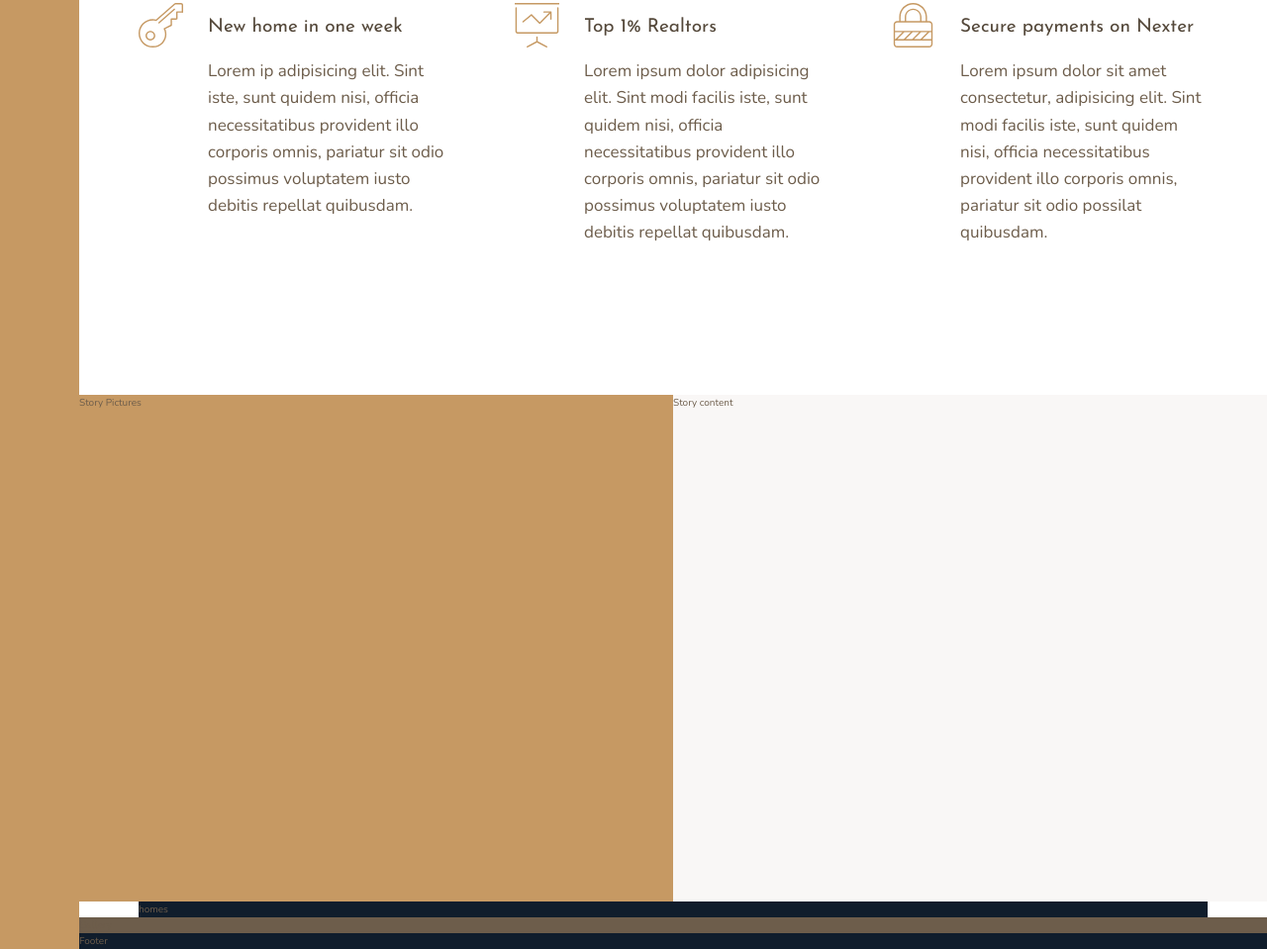
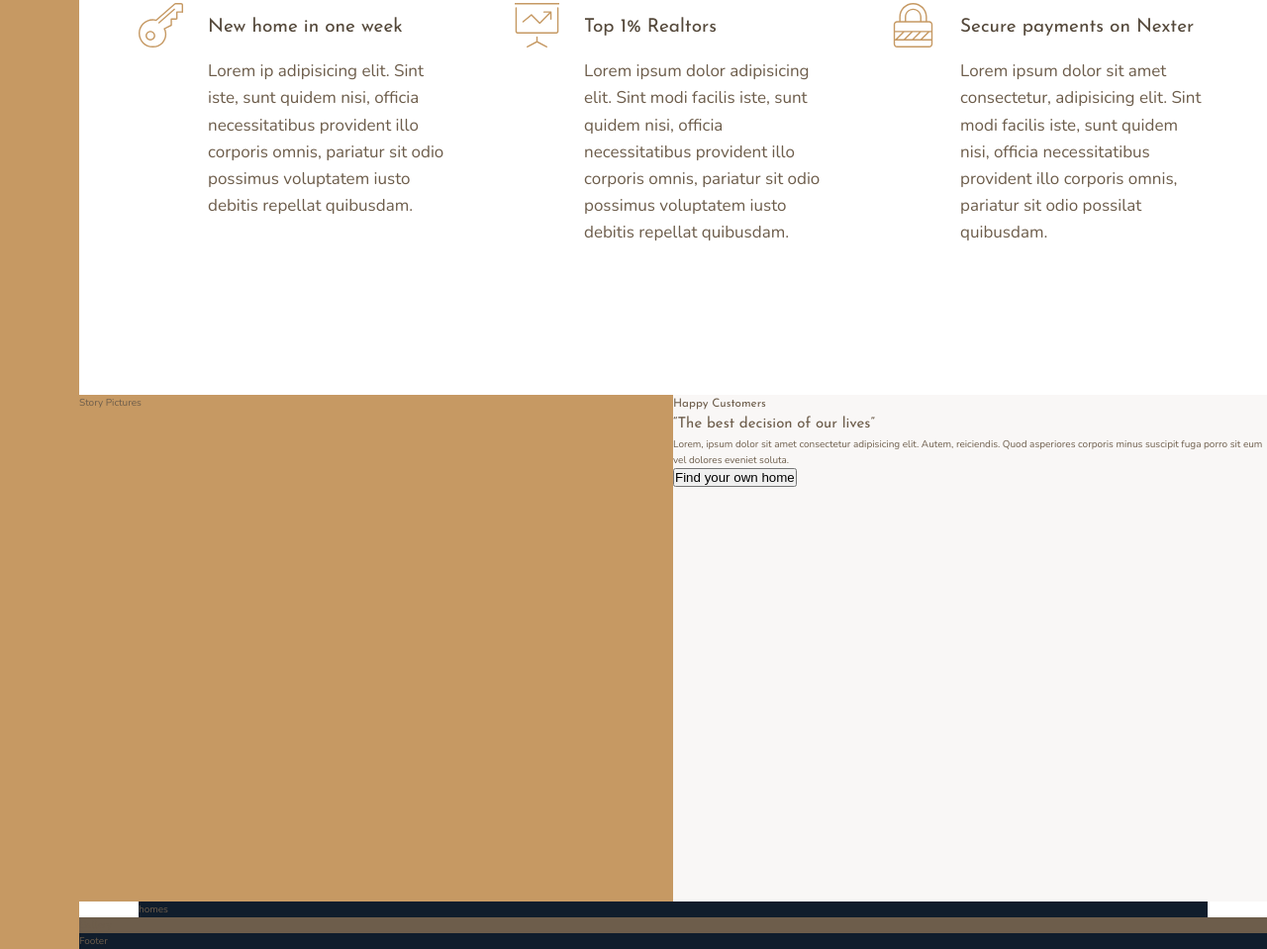
Before and after one commit to james-randolph-50/Nexter, a website: page index.html in a window 1280 px wide. Shown: the part 1100-2059 px from the top of the page at 99% size. Drawn offline with nearby package versions, Linux system fonts and the light colour scheme.

Commit message:
markup for stories section started

```diff
--- a/index.html
+++ b/index.html
@@ -74,7 +74,10 @@
         </div>
 
         <div class="story__content">
-            Story content
+            <h3 class="heading-3">Happy Customers</h3>
+            <h2 class="heading-2">&ldquo;The best decision of our lives&rdquo;</h2>
+            <p class="story__text">Lorem, ipsum dolor sit amet consectetur adipisicing elit. Autem, reiciendis. Quod asperiores corporis minus suscipit fuga porro sit eum vel dolores eveniet soluta.</p>
+            <button class="btn">Find your own home</button>
         </div>
 
         <div class="homes">
```
